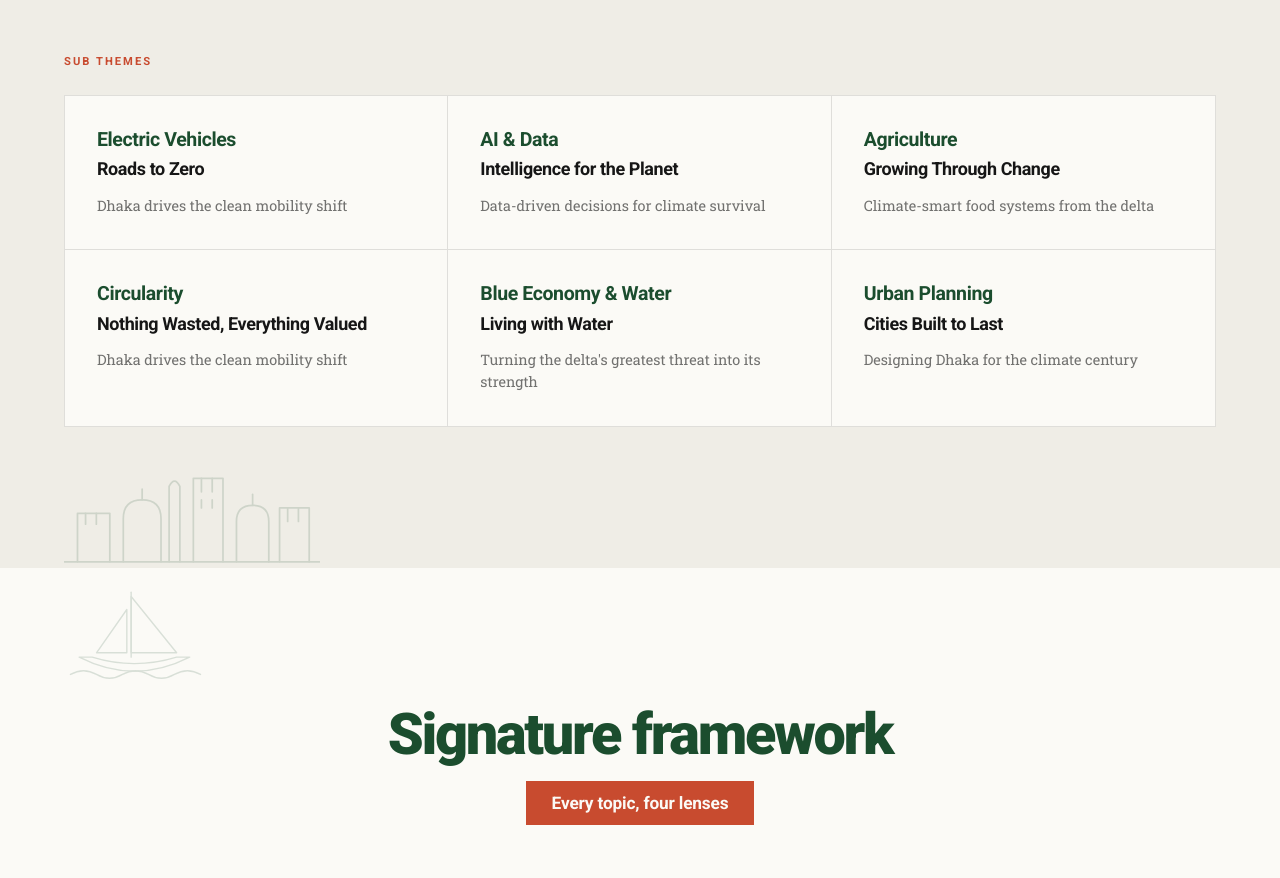
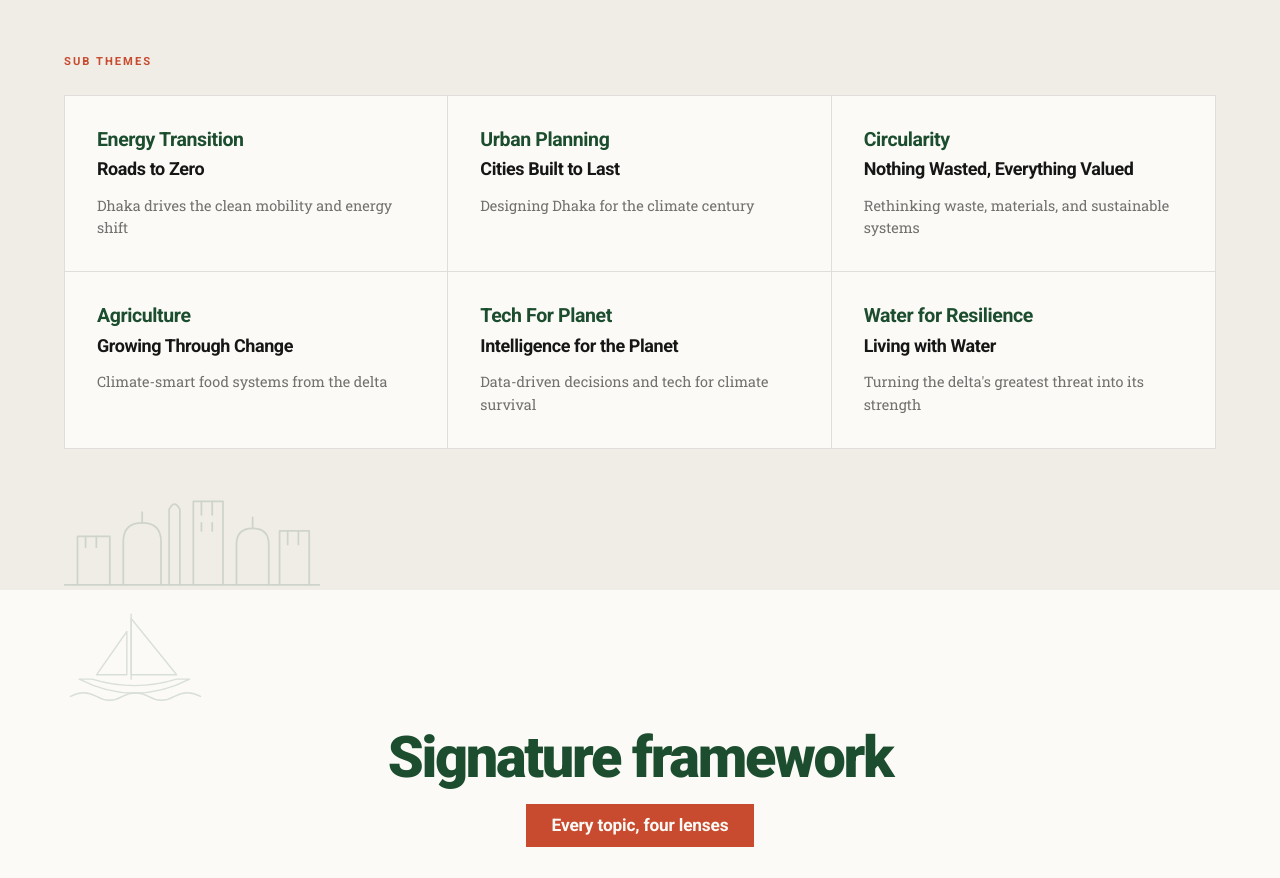
Before and after one commit to tamzid10001/dhaka-climate-week, a plain HTML site: page index.html in a window 1280 px wide. Shown: the part 3083-3961 px from the top of the page. Drawn offline with Linux system fonts and the light colour scheme.

Commit message:
Update homepage subthemes titles and order

```diff
--- a/index.html
+++ b/index.html
@@ -832,28 +832,28 @@
           <span class="kicker">Sub themes</span>
           <div class="subthemes">
             <article class="subtheme">
-              <h3>Electric Vehicles<span>Roads to Zero</span></h3>
-              <p>Dhaka drives the clean mobility shift</p>
+              <h3>Energy Transition<span>Roads to Zero</span></h3>
+              <p>Dhaka drives the clean mobility and energy shift</p>
             </article>
             <article class="subtheme">
-              <h3>AI &amp; Data<span>Intelligence for the Planet</span></h3>
-              <p>Data-driven decisions for climate survival</p>
+              <h3>Urban Planning<span>Cities Built to Last</span></h3>
+              <p>Designing Dhaka for the climate century</p>
+            </article>
+            <article class="subtheme">
+              <h3>Circularity<span>Nothing Wasted, Everything Valued</span></h3>
+              <p>Rethinking waste, materials, and sustainable systems</p>
             </article>
             <article class="subtheme">
               <h3>Agriculture<span>Growing Through Change</span></h3>
               <p>Climate-smart food systems from the delta</p>
             </article>
             <article class="subtheme">
-              <h3>Circularity<span>Nothing Wasted, Everything Valued</span></h3>
-              <p>Dhaka drives the clean mobility shift</p>
+              <h3>Tech For Planet<span>Intelligence for the Planet</span></h3>
+              <p>Data-driven decisions and tech for climate survival</p>
             </article>
             <article class="subtheme">
-              <h3>Blue Economy &amp; Water<span>Living with Water</span></h3>
+              <h3>Water for Resilience<span>Living with Water</span></h3>
               <p>Turning the delta's greatest threat into its strength</p>
-            </article>
-            <article class="subtheme">
-              <h3>Urban Planning<span>Cities Built to Last</span></h3>
-              <p>Designing Dhaka for the climate century</p>
             </article>
           </div>
         </div>
```
